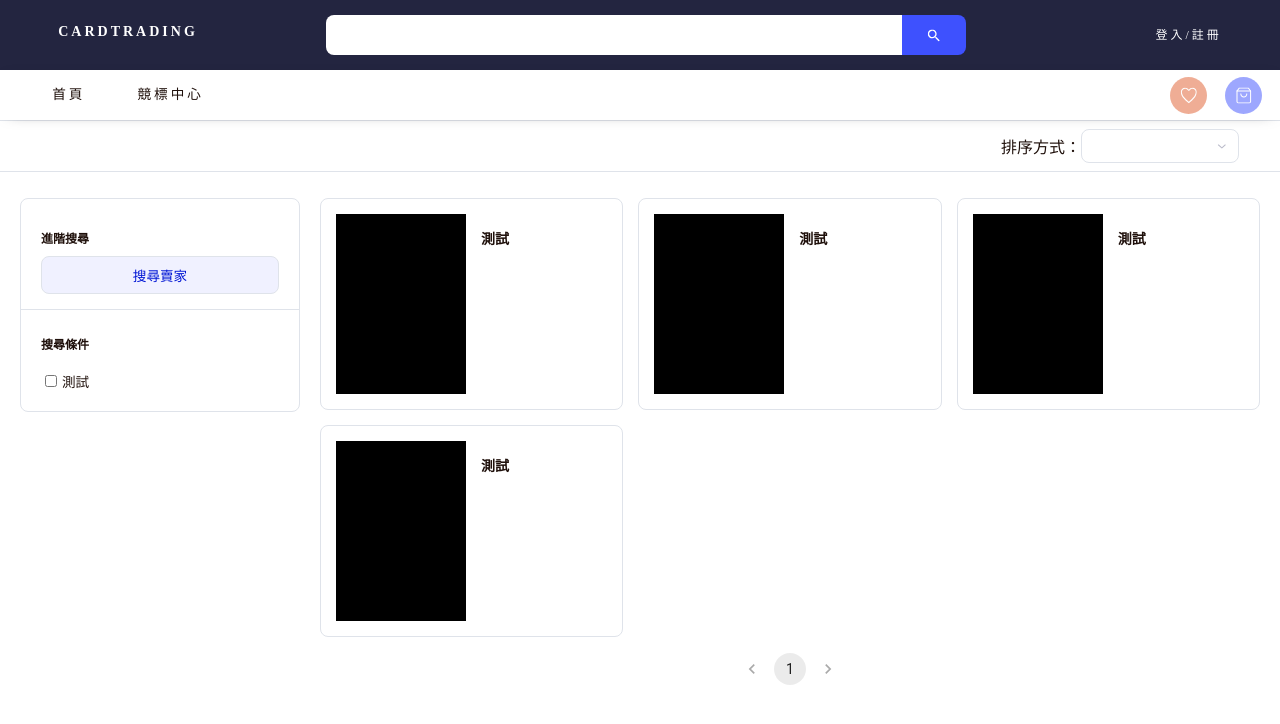
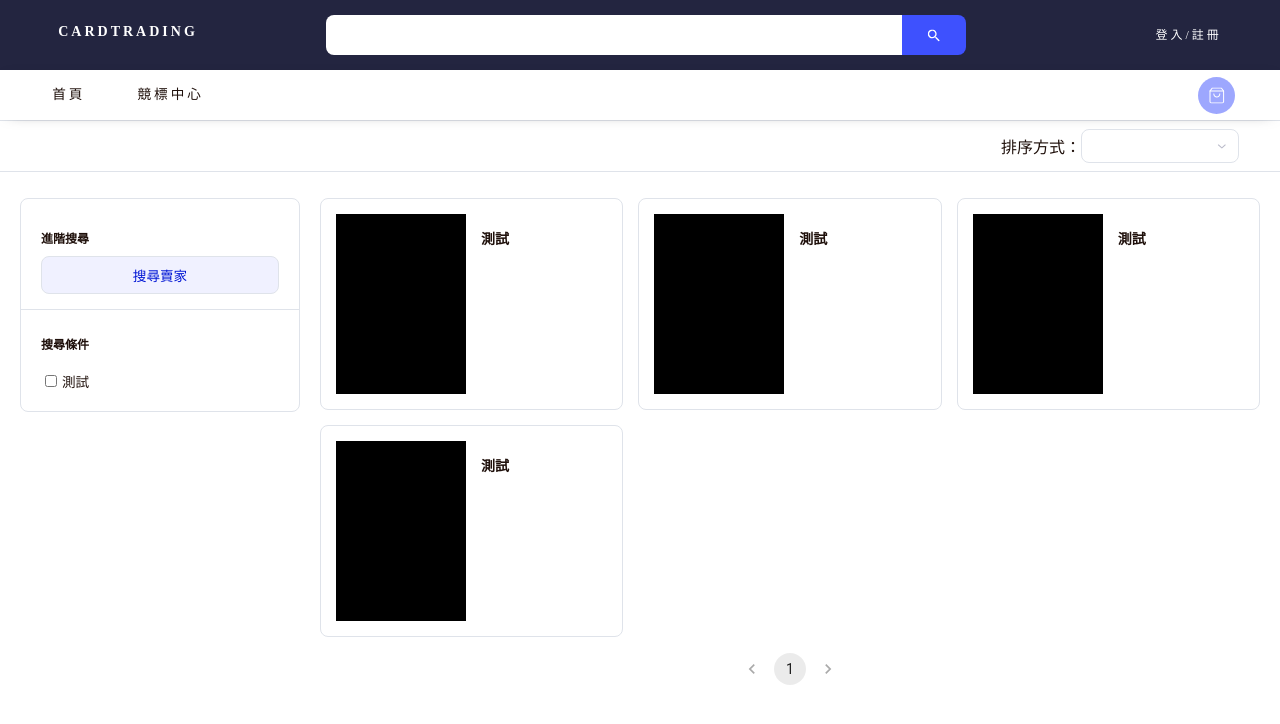
Before and after one commit to Madfater/CardTradeHub-Frontend, a React (Vite) app: page / in a window 1280 px wide. Shown: the top 724 px of the page. Built offline with nearby package versions, Linux system fonts and the light colour scheme; a web font is replaced by a local one.

Commit message:
del: 刪掉我的最愛

```diff
--- a/src/Components/TopNav.tsx
+++ b/src/Components/TopNav.tsx
@@ -150,12 +150,6 @@ const CircleNavButton = styled.div`
   flex-shrink: 0;
 `;
 
-const FavoriteButton = styled(CircleNavButton)`
-  border-radius: 36px;
-  opacity: 0.5;
-  background: #e05e2e;
-`;
-
 const ShopCartButton = styled(CircleNavButton)`
   border-radius: 36px;
   opacity: 0.5;
@@ -215,32 +209,7 @@ export default function MainPage() {
         </ButtonList>
 
         <CircleNavButtonlist>
-          <FavoriteButton>
-            <svg
-              xmlns="http://www.w3.org/2000/svg"
-              width="17"
-              height="17"
-              viewBox="0 0 17 17"
-              fill="none"
-            >
-              <g clip-path="url(#clip0_2_713)">
-                <path
-                  d="M12.4921 0.75824H12.4536C11.7262 0.761672 11.0112 0.946347 10.3731 1.29557C9.73501 1.64479 9.19403 2.14754 8.79907 2.75836C8.40411 2.14754 7.86313 1.64479 7.22505 1.29557C6.58697 0.946347 5.87191 0.761672 5.14452 0.75824H5.10699C3.96106 0.768397 2.86552 1.23075 2.05881 2.04468C1.2521 2.8586 0.799516 3.95821 0.799561 5.10419C0.895241 6.94948 1.5348 8.72519 2.6377 10.2077C4.41852 12.4512 6.49058 14.4472 8.79907 16.1429C11.1076 14.4472 13.1796 12.4512 14.9604 10.2077C16.0633 8.72519 16.7029 6.94948 16.7986 5.10419C16.7986 3.95838 16.3462 2.85892 15.5397 2.04502C14.7332 1.23113 13.6379 0.768656 12.4921 0.75824ZM14.0922 9.5736C12.555 11.5281 10.7769 13.2803 8.80005 14.7887C6.82332 13.2788 5.04519 11.5252 3.50788 9.56965C2.54002 8.2722 1.97283 6.71998 1.87617 5.10419C1.87459 4.24228 2.21445 3.41483 2.82141 2.80288C3.42837 2.19092 4.253 1.84428 5.11489 1.8388H5.14946C5.7032 1.83943 6.24746 1.98264 6.7298 2.25463C7.20241 2.52032 7.60366 2.89649 7.89926 3.35099C7.99756 3.50098 8.13164 3.62414 8.28941 3.70938C8.44718 3.79461 8.62369 3.83924 8.80302 3.83924C8.98234 3.83924 9.15885 3.79461 9.31662 3.70938C9.4744 3.62414 9.60848 3.50098 9.70678 3.35099C10.0035 2.89742 10.4045 2.52149 10.8762 2.25463C11.3586 1.98264 11.9028 1.83943 12.4566 1.8388H12.4911C13.353 1.84428 14.1777 2.19092 14.7846 2.80288C15.3916 3.41483 15.7314 4.24228 15.7299 5.10419C15.6262 6.7207 15.0575 8.27279 14.0922 9.5736Z"
-                  fill="white"
-                />
-              </g>
-              <defs>
-                <clipPath id="clip0_2_713">
-                  <rect
-                    width="16"
-                    height="16"
-                    fill="white"
-                    transform="translate(0.799561 0.450562)"
-                  />
-                </clipPath>
-              </defs>
-            </svg>
-          </FavoriteButton>
+
           <ShopCartButton>
             <svg
               xmlns="http://www.w3.org/2000/svg"
```
